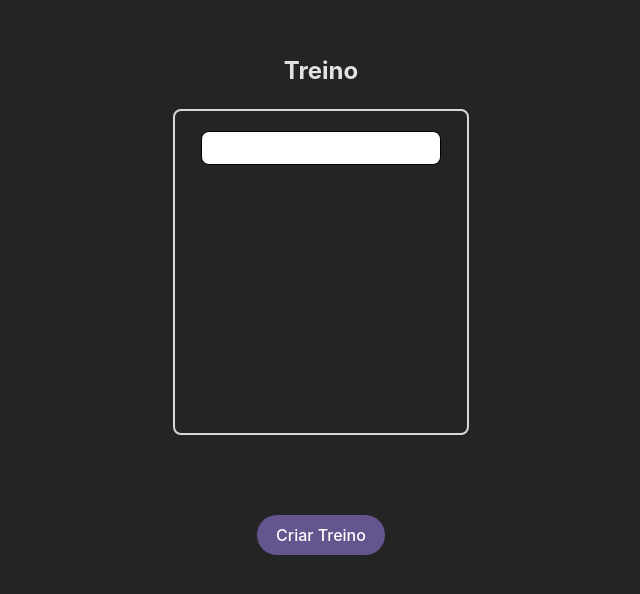
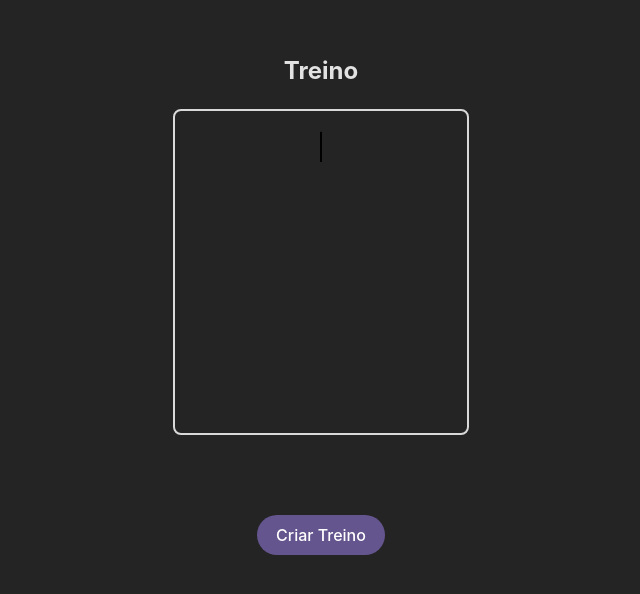
Before and after one commit to Gustavo-gthb/Training-App, a React (Vite) app in the folder frontend/: page / in a window 1280 px wide. Shown: the part 146-740 px from the top of the page, without its empty margins (319-959 px from the left). Built offline with nearby package versions, Linux system fonts and the light colour scheme.

Commit message:
fix: added backend

```diff
--- a/frontend/src/components/Input/index.ts
+++ /dev/null
@@ -1 +0,0 @@
- export { default } from "./Input"
--- /dev/null
+++ b/frontend/src/components/Rectangle/index.ts
@@ -0,0 +1 @@
+ export { default } from "./Rectangle"
--- a/frontend/src/components/Input/style.ts
+++ b/frontend/src/components/Rectangle/style.ts
@@ -1,19 +1,19 @@
 import styled from "styled-components";
 
-export const Container = styled.input `
+export const Container = styled.div `
     display: flex;
     justify-content: center;
     align-items: center;
 
     border: none;
-    outline: none;
+
 
     border: 1px solid #000000;
     background-color: #FFFFFF;
     border-radius: 8px;
     color: #000000;
 
-    width: 80%;
+    width: ;
     height: 30px;
 
     margin-top: 20px;
--- a/frontend/src/pages/Home/Train/Train.tsx
+++ b/frontend/src/pages/Home/Train/Train.tsx
@@ -1,7 +1,7 @@
 import React from "react";
 import { Container } from "./style";
 import Border from "../../../components/Border";
-import Input from "../../../components/Input";
+import Input from "../../../components/Rectangle";
 import Button from "../../../components/Button";
 
 const Train = () => {
```
Also changed, not shown: frontend/src/components/Rectangle/Rectangle.tsx (renamed from frontend/src/components/Input/Input.tsx), 1 other file (tests, documents, lock files or other folders).
